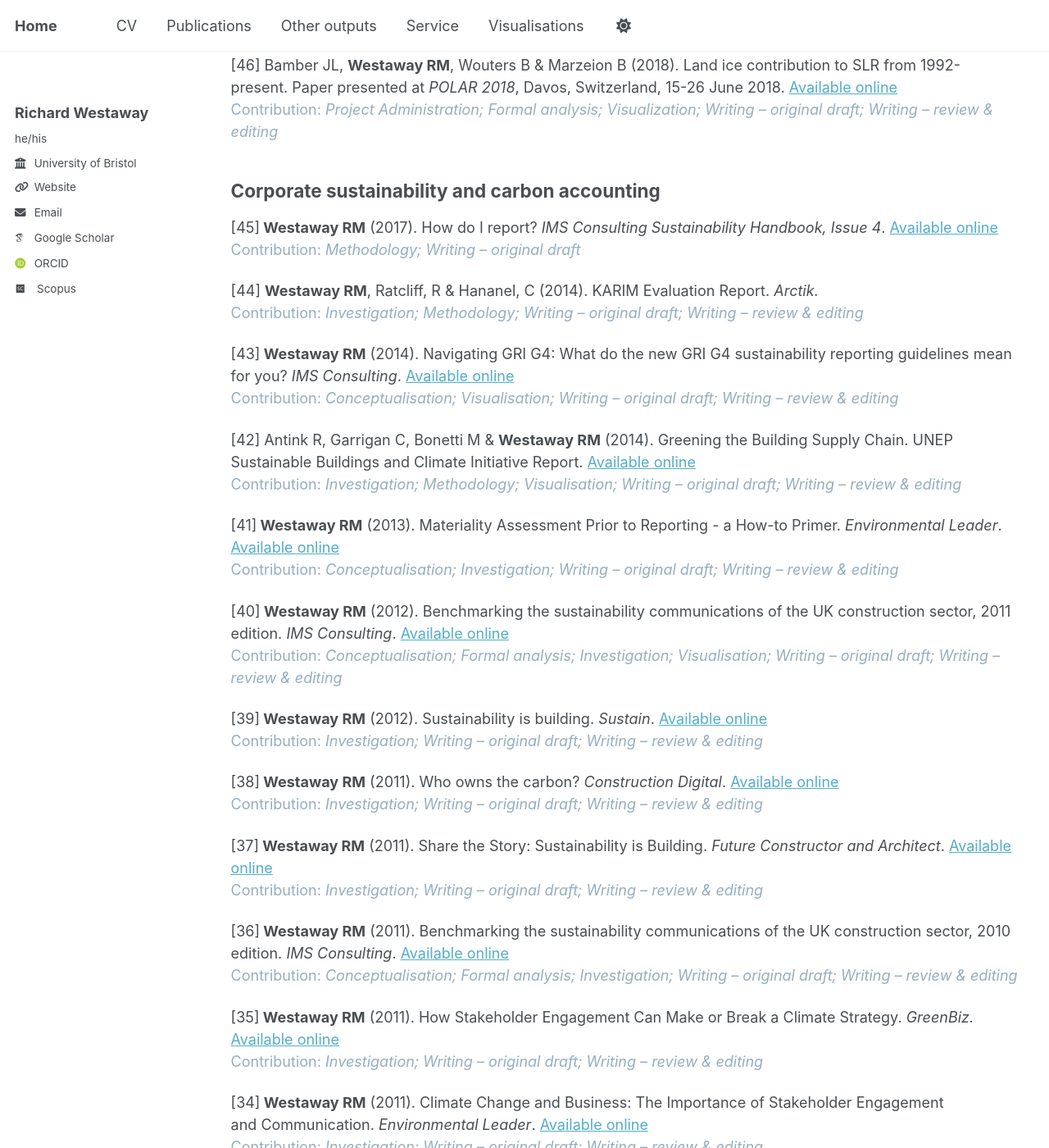
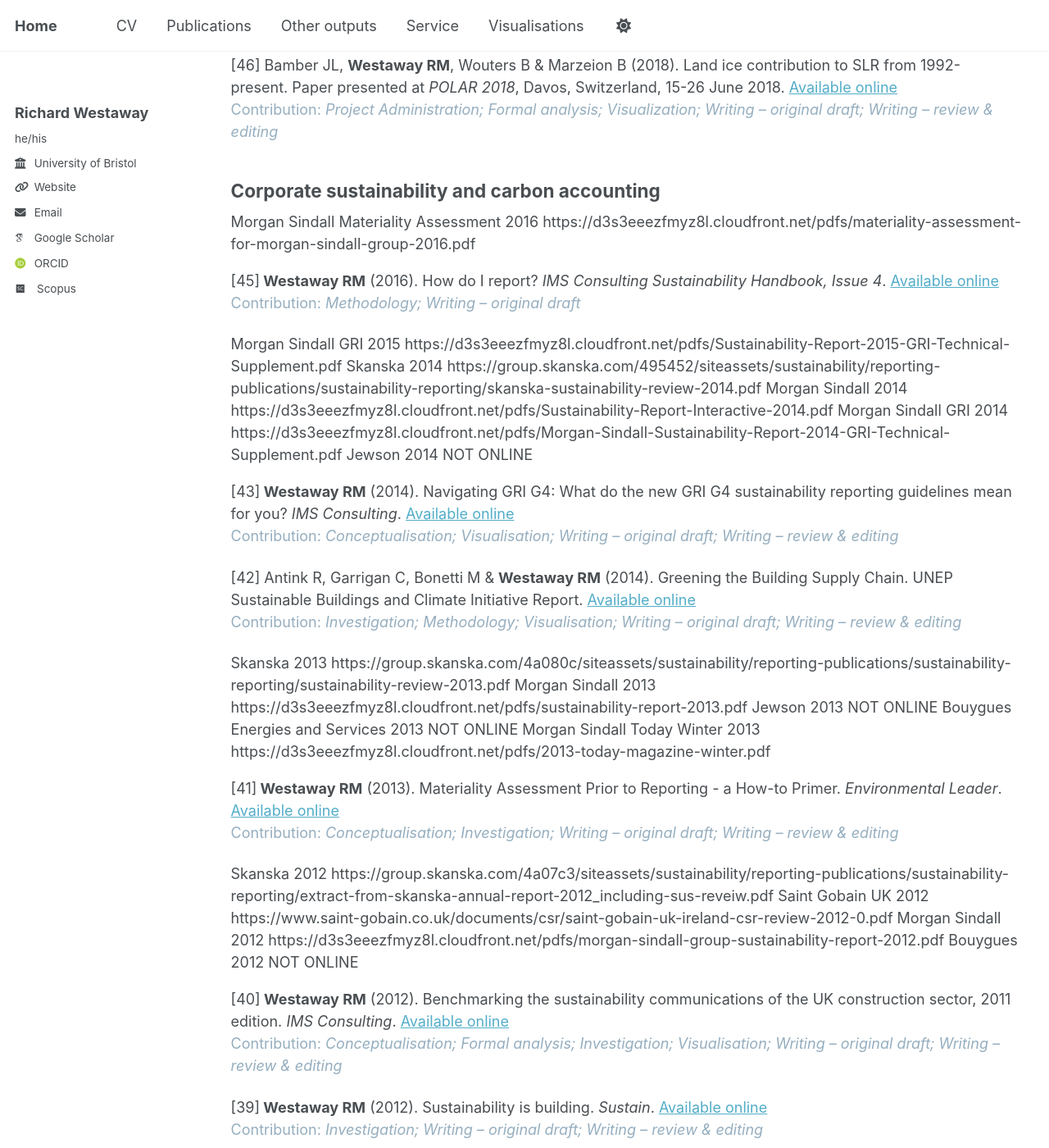
Before and after one commit to richardwestaway/richardwestaway.github.io, a Jekyll site: the page built from _pages/outputs.html, in a window 1280 px wide and 1400 px high, scrolled down 1361 px. Shown: the whole window at 82% size. Built offline with Jekyll 4.4.1, drawn with Linux system fonts in a browser that asks for light colours; some web fonts are replaced; comment, search, counter and statistics services are not loaded; some of the changed text lies outside the part shown.

Commit message:
Update outputs.html

```diff
--- a/_pages/outputs.html
+++ b/_pages/outputs.html
@@ -39,19 +39,57 @@ author_profile: true
 
 <h2>Corporate sustainability and carbon accounting</h2>
 
-<p>[45]<strong> Westaway RM</strong> (2017). How do I report? <em>IMS Consulting Sustainability Handbook, Issue 4</em>. <a href="https://docs.wixstatic.com/ugd/fdbe83_3e1d18183ff643e0ab7578600c61e346.pdf" target="_blank" rel="noopener">Available online</a><br /><span style="color: #95aebf;">Contribution: <em>Methodology; Writing – original draft</em></span></p>
+Morgan Sindall Materiality Assessment 2016 https://d3s3eeezfmyz8l.cloudfront.net/pdfs/materiality-assessment-for-morgan-sindall-group-2016.pdf
 
-<p>[44] <strong>Westaway RM</strong>, Ratcliff, R &amp; Hananel, C (2014). KARIM Evaluation Report. <em>Arctik</em><em>.</em><br /><span style="color: #95aebf;">Contribution: <em>Investigation; Methodology; Writing – original draft; Writing – review &amp; editing</em></span></p>
+<p>[45]<strong> Westaway RM</strong> (2016). How do I report? <em>IMS Consulting Sustainability Handbook, Issue 4</em>. <a href="https://docs.wixstatic.com/ugd/fdbe83_3e1d18183ff643e0ab7578600c61e346.pdf" target="_blank" rel="noopener">Available online</a><br /><span style="color: #95aebf;">Contribution: <em>Methodology; Writing – original draft</em></span></p>
+
+Morgan Sindall GRI 2015 https://d3s3eeezfmyz8l.cloudfront.net/pdfs/Sustainability-Report-2015-GRI-Technical-Supplement.pdf
+
+Skanska 2014 https://group.skanska.com/495452/siteassets/sustainability/reporting-publications/sustainability-reporting/skanska-sustainability-review-2014.pdf
+
+Morgan Sindall 2014 https://d3s3eeezfmyz8l.cloudfront.net/pdfs/Sustainability-Report-Interactive-2014.pdf
+
+Morgan Sindall GRI 2014 https://d3s3eeezfmyz8l.cloudfront.net/pdfs/Morgan-Sindall-Sustainability-Report-2014-GRI-Technical-Supplement.pdf
+
+Jewson 2014 NOT ONLINE
+
+<!-- <p>[44] <strong>Westaway RM</strong>, Ratcliff, R &amp; Hananel, C (2014). KARIM Evaluation Report. <em>Arctik</em><em>.</em><br /><span style="color: #95aebf;">Contribution: <em>Investigation; Methodology; Writing – original draft; Writing – review &amp; editing</em></span></p> -->
 
 <p>[43]<strong> Westaway RM</strong> (2014). Navigating GRI G4: What do the new GRI G4 sustainability reporting guidelines mean for you? <em>IMS Consulting</em>. <a href="https://richardwestaway.github.io/files/2014-ims-guide_navigating-gri-g4-english.pdf" target="_blank" rel="noopener">Available online</a><br /><span style="color: #95aebf;">Contribution: <em>Conceptualisation; Visualisation; Writing – original draft; Writing – review &amp; editing</em></span></p>
 
 <p>[42] Antink R, Garrigan C, Bonetti M &amp; <strong>Westaway RM</strong> (2014). Greening the Building Supply Chain. UNEP Sustainable Buildings and Climate Initiative Report. <a href="https://web.archive.org/web/20150618075359/http://www.unep.org/sbci/pdfs/greening_the_supply_chain_report.pdf" target="_blank" rel="noopener">Available online</a><br /><span style="color: #95aebf;">Contribution: <em>Investigation; Methodology; Visualisation; Writing – original draft; Writing – review &amp; editing</em></span></p>
 
+Skanska 2013 https://group.skanska.com/4a080c/siteassets/sustainability/reporting-publications/sustainability-reporting/sustainability-review-2013.pdf
+
+Morgan Sindall 2013	https://d3s3eeezfmyz8l.cloudfront.net/pdfs/sustainability-report-2013.pdf
+
+Jewson 2013 NOT ONLINE
+
+Bouygues Energies and Services 2013 NOT ONLINE
+
+Morgan Sindall Today Winter 2013 https://d3s3eeezfmyz8l.cloudfront.net/pdfs/2013-today-magazine-winter.pdf
+
 <p>[41]<strong> Westaway RM</strong> (2013). Materiality Assessment Prior to Reporting - a How-to Primer. <em>Environmental Leader</em>. <a href="https://web.archive.org/web/20211224143353/https://www.environmentalleader.com/2013/11/materiality-assessment-prior-to-reporting-a-how-to-primer/" target="_blank" rel="noopener">Available online</a><br /><span style="color: #95aebf;">Contribution: <em>Conceptualisation; Investigation; Writing – original draft; Writing – review &amp; editing</em></span></p>
+
+Skanska 2012 https://group.skanska.com/4a07c3/siteassets/sustainability/reporting-publications/sustainability-reporting/extract-from-skanska-annual-report-2012_including-sus-reveiw.pdf
+
+Saint Gobain UK 2012 https://www.saint-gobain.co.uk/documents/csr/saint-gobain-uk-ireland-csr-review-2012-0.pdf
+
+Morgan Sindall 2012 https://d3s3eeezfmyz8l.cloudfront.net/pdfs/morgan-sindall-group-sustainability-report-2012.pdf
+
+Bouygues 2012 NOT ONLINE
 
 <p>[40]<strong> Westaway RM</strong> (2012). Benchmarking the sustainability communications of the UK construction sector, 2011 edition. <em>IMS Consulting</em>. <a href="https://richardwestaway.github.io/files/2011-benchmarking-the-sustainability-communications-of-the-uk-construction-sector-summary-report.pdf" target="_blank" rel="noopener">Available online</a><br /><span style="color: #95aebf;">Contribution: <em>Conceptualisation; Formal analysis; Investigation; Visualisation; Writing – original draft; Writing – review &amp; editing</em></span></p>
 
 <p>[39]<strong> Westaway RM</strong> (2012). Sustainability is building. <em>Sustain</em>. <a title="2012 - Sustain - Sustainability is building" href="https://richardwestaway.github.io/files/2012-sustain-sustainability-is-building.pdf" target="_blank" rel="noopener">Available online</a><br /><span style="color: #95aebf;">Contribution: <em>Investigation; Writing – original draft; Writing – review &amp; editing</em></span></p>
+
+Saint Gobain UK 2011 https://www.saint-gobain.co.uk/documents/csr/saint-gobain-uk-ireland-csr-review-2011-0.pdf
+
+Morgan Sindall 2011 https://d3s3eeezfmyz8l.cloudfront.net/pdfs/group-sustainability-report-2011.pdf
+
+Bouygues 2011 https://web.archive.org/web/20121104103939/http://issuu.com/imsplc/docs/bouygues_websingle_160412
+
+Morgan Sindall Today Autumn 2011 https://d3s3eeezfmyz8l.cloudfront.net/pdfs/2011-today-magazine-autumn.pdf
 
 <p>[38]<strong> Westaway RM</strong> (2011). Who owns the carbon? <em>Construction Digital</em>. <a href="https://web.archive.org/web/20130118121700/http://www.constructiondigital.com/under_construction/who-owns-the-carbon" target="_blank" rel="noopener">Available online</a><br /><span style="color: #95aebf;">Contribution: <em>Investigation; Writing – original draft; Writing – review &amp; editing</em></span></p>
 
@@ -63,6 +101,12 @@ author_profile: true
 
 <p>[34]<strong> Westaway RM</strong> (2011). Climate Change and Business: The Importance of Stakeholder Engagement and Communication. <em>Environmental Leader</em>. <a href="https://web.archive.org/web/20211221035725/https://www.environmentalleader.com/2011/01/climate-change-and-business-the-importance-of-stakeholder-engagement-and-communication/" target="_blank" rel="noopener">Available online</a><br /><span style="color: #95aebf;">Contribution: <em>Investigation; Writing – original draft; Writing – review &amp; </em><em>editing</em></span></p>
 
+Saint Gobain UK 2010 https://web.archive.org/web/20140902195415/http://media.saint-gobain.co.uk//App_Media/Saint-Gobain/pdfs/sustainability-review-2010.pdf
+
+Morgan Sindall Today Summer 2010 https://web.archive.org/web/20230305074202/https://issuu.com/imsplc/docs/morgansindall-today-summer2010
+
+Climate Change and Business 2010 https://issuu.com/imsplc/docs/communicating-sustainability-may2010
+
 <h2>Climate change impacts and adaptation</h2>
 
 <p>[33] Preston, BL &amp; <strong>Westaway, RM</strong> (2010). A critical look at the state of climate adaptation planning (pp. 205-219). Chapter 19 in <i>Managing Climate Change: Papers from the Greenhouse 2009 Conference </i>(Jubb, Holper and Cai, eds.). CSIRO Publishing: Collingwood, Australia. <a href="https://doi.org/10.1071/9780643100176" target="_blank" rel="noopener">Available online</a><br /><span style="color: #95aebf;">Contribution:<em> Visualization; Writing – original draft; Writing – review &amp; editing</em></span></p>
@@ -73,19 +117,19 @@ author_profile: true
 
 <p>[30] Jenkins GJ, Perry MC and Prior MJ (2008). UKIP09 - The climate of the United Kingdom and recent trends. Met Office Hadley Centre, Exeter, UK. <a href="https://webarchive.nationalarchives.gov.uk/ukgwa/20181204111026mp_/http://ukclimateprojections-ukcp09.metoffice.gov.uk/media.jsp?mediaid=87933&filetype=pdf" target="_blank" rel="noopener">Available online</a><br /><span style="color: #95aebf;">Contribution: <em>Writing – review &amp; editing</em></span></p>
 
-<p>[29] UKCIP (2008). UKCIP09 product map. <a href="https://webarchive.nationalarchives.gov.uk/ukgwa/20181204111041mp_/http://ukclimateprojections-ukcp09.metoffice.gov.uk/media.jsp?mediaid=87823&filetype=pdf" target="_blank" rel="noopener">Available online</a><br /><span style="color: #95aebf;">Contribution: <em>Conceptualisation</em></span></p>
+<p>[29] UK Climate Impacts Programme (2008). UKCIP09 product map. <a href="https://webarchive.nationalarchives.gov.uk/ukgwa/20181204111041mp_/http://ukclimateprojections-ukcp09.metoffice.gov.uk/media.jsp?mediaid=87823&filetype=pdf" target="_blank" rel="noopener">Available online</a><br /><span style="color: #95aebf;">Contribution: <em>Conceptualisation</em></span></p>
 
 <p>[28] Adam D (2007). The heat is on. <em>The Guardian</em>. Interviewed in article about UKCIP08 climate scenarios. <a href="https://www.theguardian.com/environment/2007/may/21/climatechange.climatechangeenvironment" target="_blank" rel="noopener">Available online</a><br /><span style="color: #95aebf;">Contribution: <em>Conceptualisation; Visualisation; Writing – original draft; Writing – review &amp; editing</em></span></p>
 
-<p>[27]<strong> Westaway RM</strong> (2007). What to expect from UKCIP08. <em>UKCIP</em>. <a href="https://web.archive.org/web/20071027211332/http://www.ukcip.org.uk/scenarios/documents/UKCIP08bookletfinal.pdf" target="_blank" rel="noopener">Available online</a><br /><span style="color: #95aebf;">Contribution: <em>Conceptualisation; Visualisation; Writing – original draft; Writing – review &amp; editing</em></span></p>
+<p>[27] UK Climate Impacts Programme (2007). What to expect from UKCIP08. <a href="https://web.archive.org/web/20071027211332/http://www.ukcip.org.uk/scenarios/documents/UKCIP08bookletfinal.pdf" target="_blank" rel="noopener">Available online</a><br /><span style="color: #95aebf;">Contribution: <em>Conceptualisation; Visualisation; Writing – original draft; Writing – review &amp; editing</em></span></p>
 
 <p>[26] Harman J &amp; <strong>Westaway RM</strong> (2007). Getting tooled up for climate change. <em>Water and Environment Magazine</em>, May 2007, 27-28. <a href="https://richardwestaway.github.io/files/2007-getting-tooled-up-for-climate-change-ciwem.pdf" target="_blank" rel="noopener">Available online</a><br /><span style="color: #95aebf;">Contribution: <em>Writing – original draft; Writing – review &amp; editing</em></span></p>
 
-<p>[25]<strong> Westaway RM</strong> (2007). Updates to regional net sea-level change estimates for Great Britain. <em>UKCIP</em>. <a href="https://web.archive.org/web/20071028212549/http://data.ukcip.org.uk/resources/publications/documents/124.pdf" target="_blank" rel="noopener">Available online</a><br /><span style="color: #95aebf;">Contribution: <em>Formal analysis; Investigation; Visualisation; Writing – original draft; Writing – review &amp; editing</em></span></p>
+<p>[25] UK Climate Impacts Programme (2007). Updates to regional net sea-level change estimates for Great Britain. <em>UKCIP</em>. <a href="https://web.archive.org/web/20071028212549/http://data.ukcip.org.uk/resources/publications/documents/124.pdf" target="_blank" rel="noopener">Available online</a><br /><span style="color: #95aebf;">Contribution: <em>Formal analysis; Investigation; Visualisation; Writing – original draft; Writing – review &amp; editing</em></span></p>
 
-<p>[24]<strong> Westaway RM</strong> (2006). Expressed preferences for the next package of UK climate change information: Final report on the user consultation. <em>UKCIP</em>. <a href="https://richardwestaway.github.io/files/2006-user-consultation-report-ukcip.pdf" target="_blank" rel="noopener">Available online</a><br /><span style="color: #95aebf;">Contribution: <em>Formal analysis; Investigation; Visualisation; Writing – original draft; Writing – review &amp; editing</em></span></p>
+<p>[24] UK Climate Impacts Programme (2006). Expressed preferences for the next package of UK climate change information: Final report on the user consultation. <em>UKCIP</em>. <a href="https://richardwestaway.github.io/files/2006-user-consultation-report-ukcip.pdf" target="_blank" rel="noopener">Available online</a><br /><span style="color: #95aebf;">Contribution: <em>Formal analysis; Investigation; Visualisation; Writing – original draft; Writing – review &amp; editing</em></span></p>
 
-<p>[23]<strong> Westaway RM</strong> (2006). Guidance note on the UKCIP estimates of sea-level change and Defra’s new Supplementary Guidance to support Planning Policy Statement 25 (PPS25). <em>UKCIP</em>. <a href="https://web.archive.org/web/20071028013217/http://www.ukcip.org.uk/scenarios/ukcip02_extras/documents/SLC_guidancenote_Nov06_v2.pdf" target="_blank" rel="noopener">Available online</a><br /><span style="color: #95aebf;">Contribution: <em>Investigation; Writing – original draft; Writing – review &amp; editing</em></span></p>
+<p>[23] UK Climate Impacts Programme (2006). Guidance note on the UKCIP estimates of sea-level change and Defra’s new Supplementary Guidance to support Planning Policy Statement 25 (PPS25). <em>UKCIP</em>. <a href="https://web.archive.org/web/20071028013217/http://www.ukcip.org.uk/scenarios/ukcip02_extras/documents/SLC_guidancenote_Nov06_v2.pdf" target="_blank" rel="noopener">Available online</a><br /><span style="color: #95aebf;">Contribution: <em>Investigation; Writing – original draft; Writing – review &amp; editing</em></span></p>
 
 <p>[22]<strong> Westaway RM</strong> &amp; Harman J (2006). Equipping UK decision-makers with tools for adapting to climate change. Poster presented at WMO Conference on “Living with Climate Variability and Change: Understanding the Uncertainties and Managing the Risks Living with Climate”, 17 - 21 July 2006, Espoo, Finland. <a href="https://library.wmo.int/records/item/58506-report-of-wmo-conference-on-living-with-climate-variability-and-change?offset=1" target="_blank" rel="noopener">Conference report</a><br /><span style="color: #95aebf;">Contribution: <em>Investigation; Visualisation; </em><em>Writing – original draft; Writing – review &amp; editing</em></span></p>
 
```
